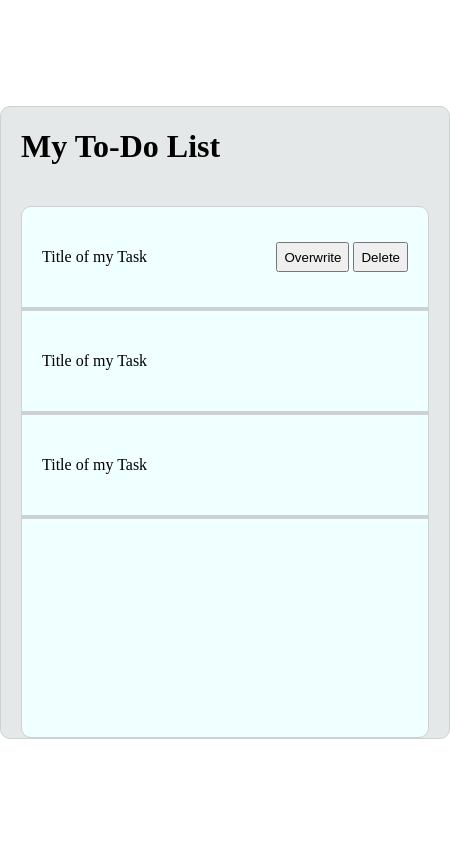
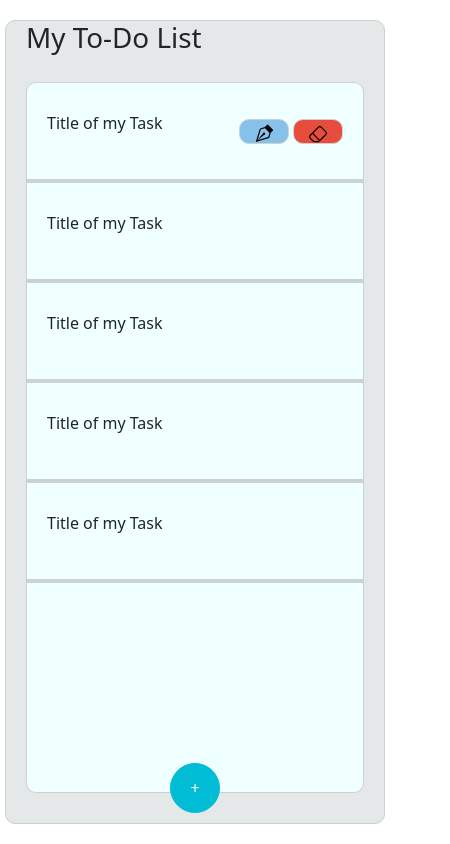
Before and after one commit to Ariel-Marcelo/To-Do-List, a website: page index.html in a window 390 px wide. Shown: the whole page, 450 px wide, since content can reach past the window. Drawn offline with nearby package versions, Linux system fonts and the light colour scheme; some packages are replaced by stand-ins of ours; a script that the page names is missing.

Commit message:
"buttom add task"

```diff
--- a/index.html
+++ b/index.html
@@ -1,11 +1,21 @@
 <!DOCTYPE html>
 <html lang="en">
-
   <head>
-    <meta charset="UTF-8">
-    <meta http-equiv="X-UA-Compatible" content="IE=edge">
-    <meta name="viewport" content="width=device-width, initial-scale=1.0">
+    <meta charset="UTF-8" />
+    <meta http-equiv="X-UA-Compatible" content="IE=edge" />
+    <meta name="viewport" content="width=device-width, initial-scale=1.0" />
     <title>ToDo</title>
+    <!-- CSS -->
+    <link
+      rel="stylesheet"
+      href="//cdn.jsdelivr.net/npm/alertifyjs@1.13.1/build/css/alertify.min.css"
+    />
+    <link
+      href="https://cdn.jsdelivr.net/npm/bootstrap@5.1.3/dist/css/bootstrap.min.css"
+      rel="stylesheet"
+      integrity="sha384-1BmE4kWBq78iYhFldvKuhfTAU6auU8tT94WrHftjDbrCEXSU1oBoqyl2QvZ6jIW3"
+      crossorigin="anonymous"
+    />
     <style>
       body {
         margin: 0;
@@ -17,62 +27,157 @@
         display: grid;
         place-items: center;
 
-
         height: 100vh;
       }
 
       .to-do-list--container {
         display: grid;
-            grid-template-rows: auto 1fr;
+        grid-template-rows: auto 1fr auto;
         box-sizing: border-box;
         gap: 20px;
+        position: relative;
 
         padding: 0 20px;
         height: 75vh;
-            width: 450px;
-            border: solid 1px #CCD1D1;
+        width: 650px;
+        border: solid 1px #ccd1d1;
         border-radius: 10px;
 
-            background-color: #E5E8E8;
+        background-color: #e5e8e8;
       }
       .to-do-list__nav {
         box-sizing: border-box;
-            border: solid 1px #CCD1D1;
+        border: solid 1px #ccd1d1;
 
+        margin-bottom: 10px;
 
         border-radius: 10px;
         overflow: auto;
         background-color: azure;
-
       }
 
       .to-do-list__card {
         display: flex;
+        flex-wrap: wrap;
         justify-content: space-between;
         align-items: center;
-            border-bottom: solid 4px #CCD1D1;
+        border-bottom: solid 4px #ccd1d1;
 
         padding: 0 20px;
         height: 100px;
       }
 
       .to-do-list--options button {
+        justify-content: center;
         height: 30px;
+        width: 50px;
+        border: solid 1px #ccd1d1;
+        border-radius: 10px;
+        padding: 0;
+      }
+      .to-do-list--options button svg {
+        width: 100%;
+        height: 85%;
+      }
+      .to-do-list--options button:hover {
+        background-color: black !important;
+      }
+      .to-do-list--options button svg:hover {
+        color: white !important;
+      }
+      .to-do-list--options button:nth-child(1) {
+        background-color: #85c1e9;
+      }
+      .to-do-list--options button:nth-child(2) {
+        background-color: #e74c3c;
       }
 
+      .btn-add-task {
+        position: absolute;
+        top: calc(100% - 60px);
+        right: calc(50% - 25px);
+        background-color: #00bcd4;
+        border-color: #00bcd4;
+        border-radius: 50%;
+        width: 50px;
+        height: 50px;
+      }
+      @media (max-width: 768px) {
+        .to-do-list--container {
+          width: 100%;
+          height: 100%;
+        }
+        .to-do-list {
+          padding: 20px 5px;
+        }
+        .to-do-list--options button {
+          height: 25px;
+        }
+      }
     </style>
   </head>
   <body>
-    <Main class="to-do-list">
+    <!-- JavaScript -->
+    <script src="//cdn.jsdelivr.net/npm/alertifyjs@1.13.1/build/alertify.min.js"></script>
+    <script src="./index.js"></script>
+
+    <main class="to-do-list">
       <div class="to-do-list--container">
+        <button
+          id="btn-add-new-task"
+          type="button"
+          class="btn btn-primary btn-add-task"
+          data-bs-toggle="modal"
+          data-bs-target="#exampleModal"
+          data-bs-whatever="@getbootstrap"
+        >
+          +
+        </button>
         <h1>My To-Do List</h1>
         <nav class="to-do-list__nav">
           <div class="to-do-list__card">
             <p>Title of my Task</p>
             <div class="to-do-list--options">
-                        <button>Overwrite</button>
-                        <button>Delete</button>
+              <button>
+                <svg
+                  xmlns="http://www.w3.org/2000/svg"
+                  width="16"
+                  height="16"
+                  fill="currentColor"
+                  class="bi bi-vector-pen"
+                  viewBox="0 0 16 16"
+                >
+                  <path
+                    fill-rule="evenodd"
+                    d="M10.646.646a.5.5 0 0 1 .708 0l4 4a.5.5 0 0 1 0 .708l-1.902 1.902-.829 3.313a1.5 1.5 0 0 1-1.024 1.073L1.254 14.746 4.358 4.4A1.5 1.5 0 0 1 5.43 3.377l3.313-.828L10.646.646zm-1.8 2.908-3.173.793a.5.5 0 0 0-.358.342l-2.57 8.565 8.567-2.57a.5.5 0 0 0 .34-.357l.794-3.174-3.6-3.6z"
+                  />
+                  <path
+                    fill-rule="evenodd"
+                    d="M2.832 13.228 8 9a1 1 0 1 0-1-1l-4.228 5.168-.026.086.086-.026z"
+                  />
+                </svg>
+              </button>
+              <button>
+                <svg
+                  xmlns="http://www.w3.org/2000/svg"
+                  width="100%"
+                  height="16"
+                  fill="currentColor"
+                  class="bi bi-eraser"
+                  viewBox="0 0 16 16"
+                >
+                  <path
+                    d="M8.086 2.207a2 2 0 0 1 2.828 0l3.879 3.879a2 2 0 0 1 0 2.828l-5.5 5.5A2 2 0 0 1 7.879 15H5.12a2 2 0 0 1-1.414-.586l-2.5-2.5a2 2 0 0 1 0-2.828l6.879-6.879zm2.121.707a1 1 0 0 0-1.414 0L4.16 7.547l5.293 5.293 4.633-4.633a1 1 0 0 0 0-1.414l-3.879-3.879zM8.746 13.547 3.453 8.254 1.914 9.793a1 1 0 0 0 0 1.414l2.5 2.5a1 1 0 0 0 .707.293H7.88a1 1 0 0 0 .707-.293l.16-.16z"
+                  />
+                </svg>
+              </button>
             </div>
+          </div>
+          <div class="to-do-list__card">
+            <p>Title of my Task</p>
+          </div>
+          <div class="to-do-list__card">
+            <p>Title of my Task</p>
           </div>
           <div class="to-do-list__card">
             <p>Title of my Task</p>
@@ -82,8 +187,67 @@
           </div>
           <!-- https://www.youtube.com/watch?v=-rNQeJi3Wp4 -->
         </nav>
+
+        <div
+          class="modal fade"
+          id="exampleModal"
+          tabindex="-1"
+          aria-labelledby="exampleModalLabel"
+          aria-hidden="true"
+        >
+          <div class="modal-dialog">
+            <div class="modal-content">
+              <div class="modal-header">
+                <h5 class="modal-title" id="exampleModalLabel">New message</h5>
+                <button
+                  type="button"
+                  class="btn-close"
+                  data-bs-dismiss="modal"
+                  aria-label="Close"
+                ></button>
               </div>
-    </Main>
+              <div class="modal-body">
+                <form>
+                  <div class="mb-3">
+                    <label for="recipient-name" class="col-form-label"
+                      >Recipient:</label
+                    >
+                    <input
+                      type="text"
+                      class="form-control"
+                      id="recipient-name"
+                    />
+                  </div>
+                  <div class="mb-3">
+                    <label for="message-text" class="col-form-label"
+                      >Message:</label
+                    >
+                    <textarea class="form-control" id="message-text"></textarea>
+                  </div>
+                </form>
+              </div>
+              <div class="modal-footer">
+                <button
+                  type="button"
+                  class="btn btn-secondary"
+                  data-bs-dismiss="modal"
+                >
+                  Close
+                </button>
+                <button type="button" class="btn btn-primary">
+                  Send message
+                </button>
+              </div>
+            </div>
+          </div>
+        </div>
+      </div>
+    </main>
+
+    <script
+      src="https://cdn.jsdelivr.net/npm/bootstrap@5.1.3/dist/js/bootstrap.bundle.min.js"
+      integrity="sha384-ka7Sk0Gln4gmtz2MlQnikT1wXgYsOg+OMhuP+IlRH9sENBO0LRn5q+8nbTov4+1p"
+      crossorigin="anonymous"
+    ></script>
   </body>
-
 </html>
--- a/package.json
+++ b/package.json
@@ -20,5 +20,9 @@
   "bugs": {
     "url": "https://github.com/Ariel-Marcelo/To-Do-List/issues"
   },
-  "homepage": "https://github.com/Ariel-Marcelo/To-Do-List#readme"
+  "homepage": "https://github.com/Ariel-Marcelo/To-Do-List#readme",
+  "dependencies": {
+    "bootstrap": "^5.1.3",
+    "bootstrap-icons": "^1.8.1"
+  }
 }
```
Also changed, not shown: 2 other files. Lines whose indentation alone changed are shown as unchanged.
